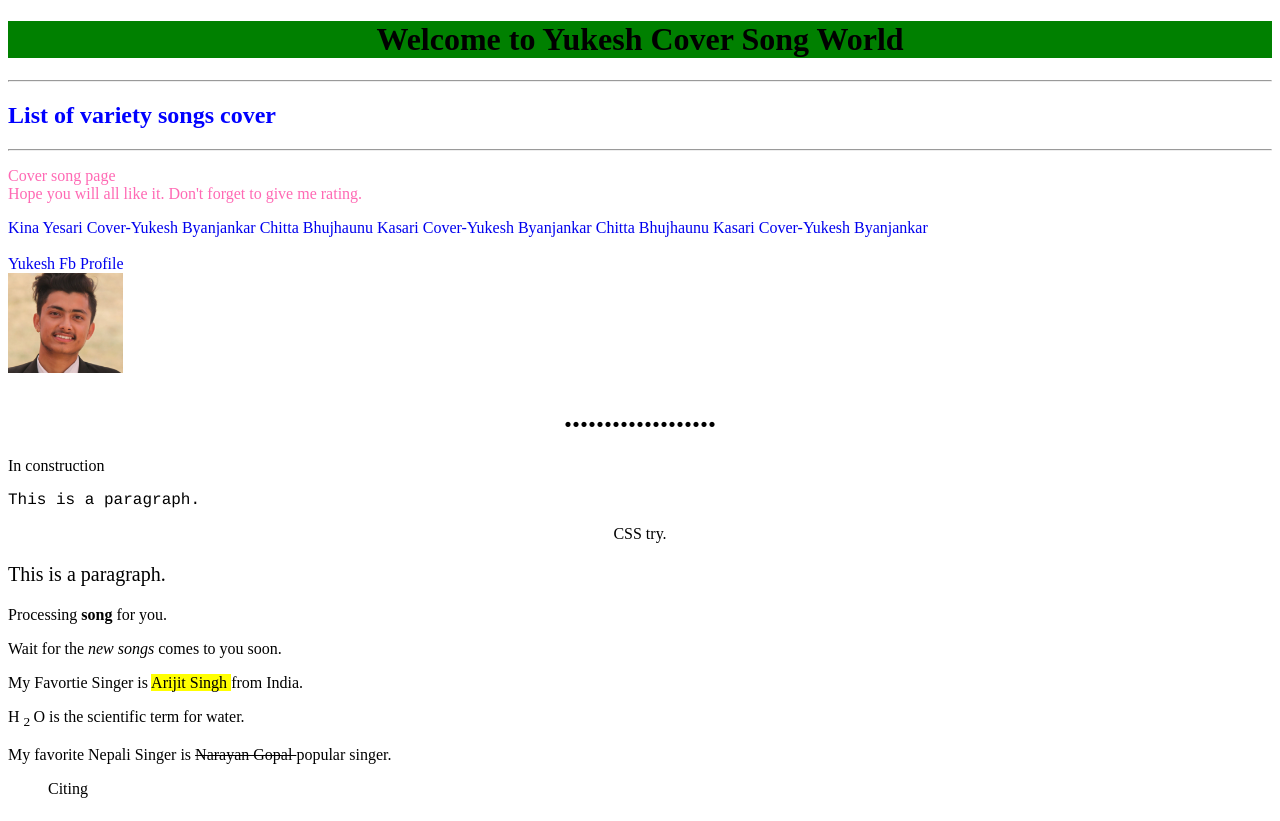
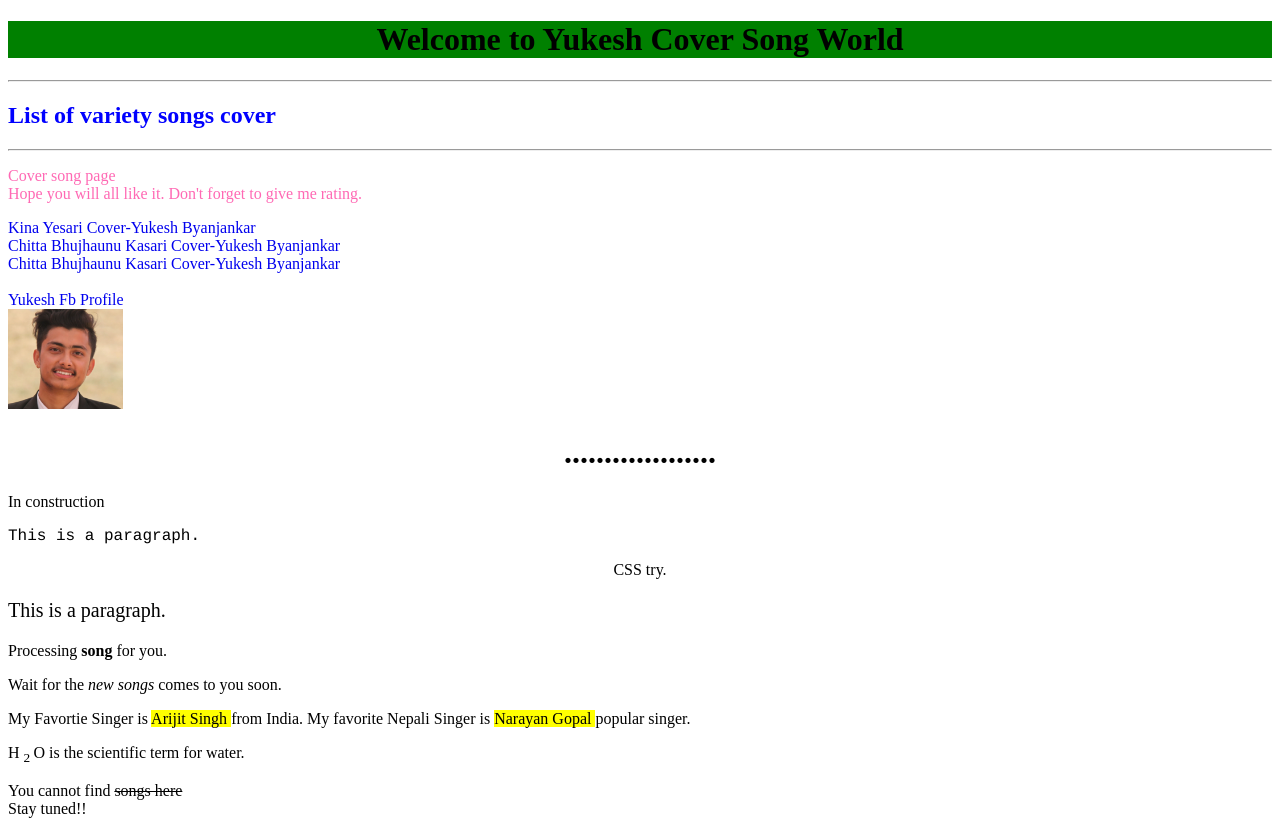
Before and after one commit to Yukays/Benz, a plain HTML site: page index.html in a window 1280 px wide. Shown: the top 821 px of the page. Drawn offline with Linux system fonts and the light colour scheme.

Commit message:
Update index.html

```diff
--- a/index.html
+++ b/index.html
@@ -19,9 +19,10 @@
 
     <a href="https://www.youtube.com/watch?v=HO5mYvC-Cd4" style=text-decoration:none;
       >Kina Yesari Cover-Yukesh Byanjankar</a>
+    <br/>
     <a href="https://www.youtube.com/watch?v=qwxflMCS0vw&ab_channel=ReeYaaz" style=text-decoration:none;
       >Chitta Bhujhaunu Kasari Cover-Yukesh Byanjankar</a>
-
+    <br/>
      <a href="https://www.youtube.com/watch?v=vYTQhtiFAo0&ab_channel=ReeYaaz" style=text-decoration:none;
       >Chitta Bhujhaunu Kasari Cover-Yukesh Byanjankar</a>
     <br />
@@ -54,6 +55,9 @@
       My Favortie Singer is
       <mark> Arijit Singh </mark>
       from India.
+       My favorite Nepali Singer is
+      <mark> Narayan Gopal </mark>
+      popular singer.
     </p>
     <p>
       H
@@ -61,9 +65,9 @@
       O is the scientific term for water.
     </p>
     <p>
-      My favorite Nepali Singer is
-      <del> Narayan Gopal </del>
-      popular singer.
+      You cannot find
+      <del> songs here </del>
+    <br/> Stay tuned!!
     </p>
 
     <blockquote cite="http://www.worldwildlife.org/who/index.html">
```
